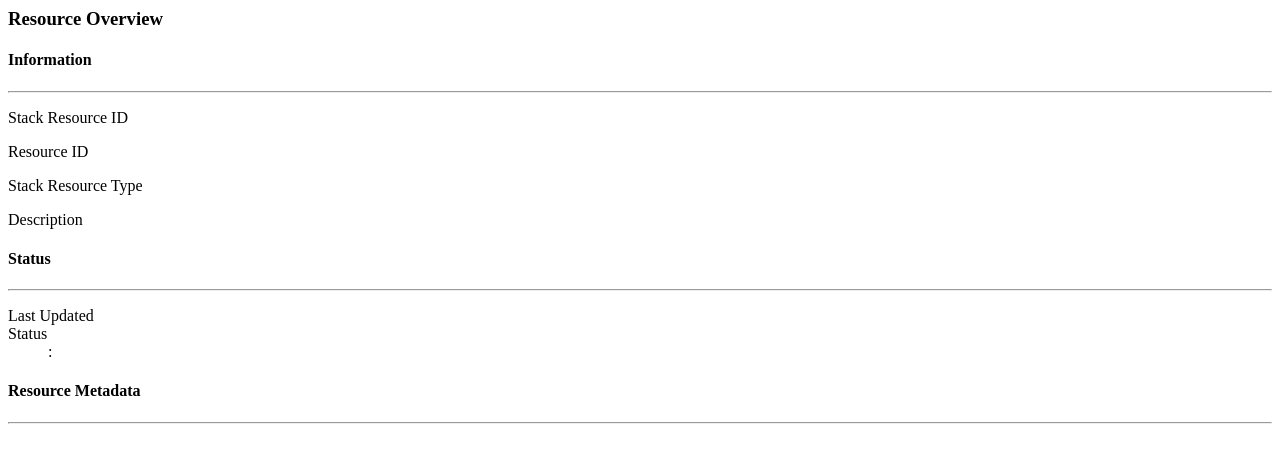
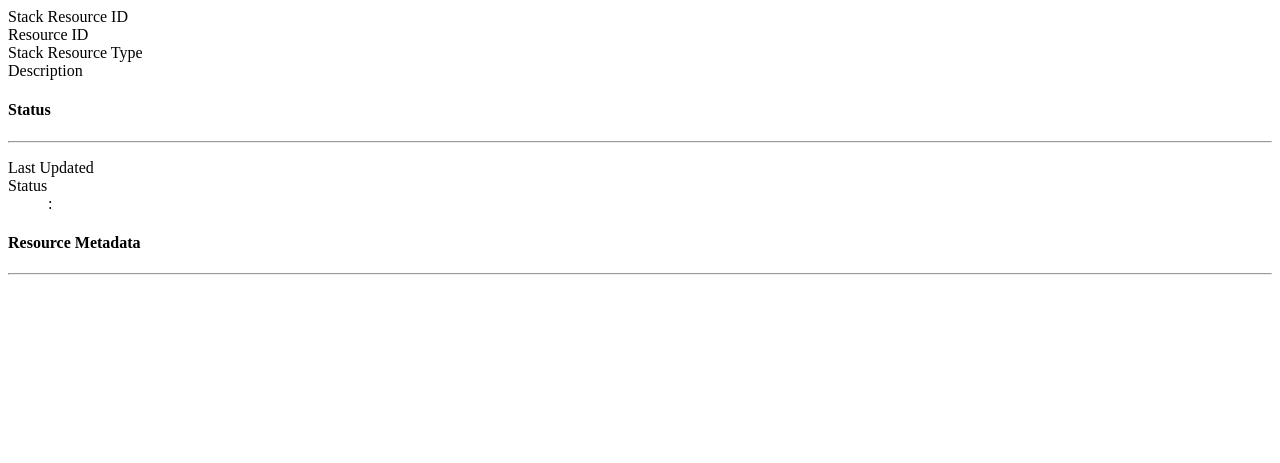
Before and after one commit to openstack/heat-dashboard, a Django app: template openstack_dashboard/dashboards/project/stacks/templates/stacks/_resource_overview.html in a window 1280 px wide. Shown: the top 463 px of the page. Run offline with Django 3.2, Linux system fonts and the light colour scheme; the template is opened without the code that fills it, so the values that code supplies are empty.

Commit message:
Correcting heat resource drill down
Previous commit broken heat resource drill down:
https://github.com/openstack/horizon/commit/f38ddf20323ca1e278caa37013871b65013a0e81#diff-15e3003726d7b90816528ee8248b000f

This patch fixes the ID attribute, correctly specifies the template,
alters the page to match other detail page styles, and adds a UT to
prevent regression.

Change-Id: Ie3f76d6666f4e3154fbcb5808c8f8b841e650a02
Co-Authored-By: Rob Cresswell <robert.cresswell@outlook.com>
Closes-bug: #1531341

```diff
--- a/openstack_dashboard/dashboards/project/stacks/templates/stacks/_resource_overview.html
+++ b/openstack_dashboard/dashboards/project/stacks/templates/stacks/_resource_overview.html
@@ -1,15 +1,9 @@
 {% load i18n sizeformat %}
 
-<h3>{% trans "Resource Overview" %}</h3>
-
-<div class="info row detail">
-  <h4>{% trans "Information" %}</h4>
-  <hr class="header_rule">
+<div class="detail">
   <dl class="dl-horizontal">
     <dt>{% trans "Stack Resource ID" %}</dt>
     <dd>{{ resource.resource_name }}</dd>
-  </dl>
-  <dl class="dl-horizontal">
     <dt>{% trans "Resource ID" %}</dt>
     <dd>
       {% if resource_url %}
@@ -20,18 +14,12 @@
       {{ resource.physical_resource_id }}
       {% endif %}
     </dd>
-  </dl>
-  <dl class="dl-horizontal">
     <dt>{% trans "Stack Resource Type" %}</dt>
     <dd>{{ resource.resource_type }}</dd>
-  </dl>
-  <dl class="dl-horizontal">
     <dt>{% trans "Description" %}</dt>
     <dd>{{ resource.description }}</dd>
   </dl>
-</div>
 
-<div class="status row detail">
   <h4>{% trans "Status" %}</h4>
   <hr class="header_rule">
   <dl class="dl-horizontal">
@@ -42,9 +30,7 @@
       {% blocktrans with resource_status=resource.resource_status|title|replace_underscores resource_status_reason=resource.resource_status_reason %}{{ resource_status }}: {{ resource_status_reason }}{% endblocktrans %}
     </dd>
   </dl>
-</div>
 
-<div class="status row detail">
   <h4>{% trans "Resource Metadata" %}</h4>
   <hr class="header_rule">
   <pre>{{ metadata }}
--- a/openstack_dashboard/dashboards/project/stacks/views.py
+++ b/openstack_dashboard/dashboards/project/stacks/views.py
@@ -314,8 +314,9 @@ class DetailView(tabs.TabView):
 
 class ResourceView(tabs.TabView):
     tab_group_class = project_tabs.ResourceDetailTabs
-    template_name = 'project/stacks/resource.html'
-    page_title = "{{ resource.resource_name|default:resource.id }}"
+    template_name = 'horizon/common/_detail.html'
+    page_title = "{{ resource.resource_name|"\
+                 "default:resource.logical_resource_id }}"
 
     def get_context_data(self, **kwargs):
         context = super(ResourceView, self).get_context_data(**kwargs)
```
Also changed, not shown: openstack_dashboard/dashboards/project/stacks/tests.py (+21 -0 lines).
